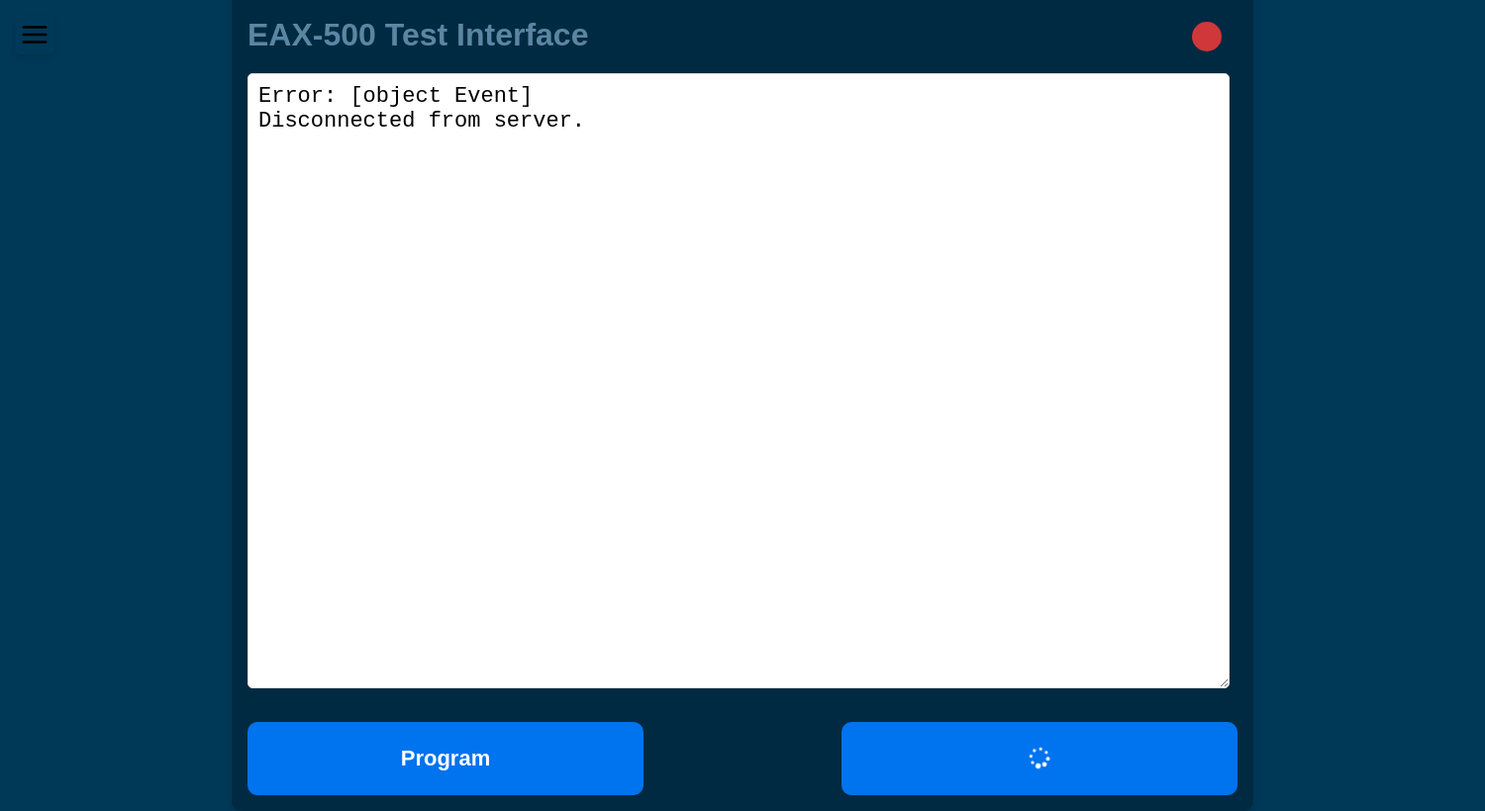
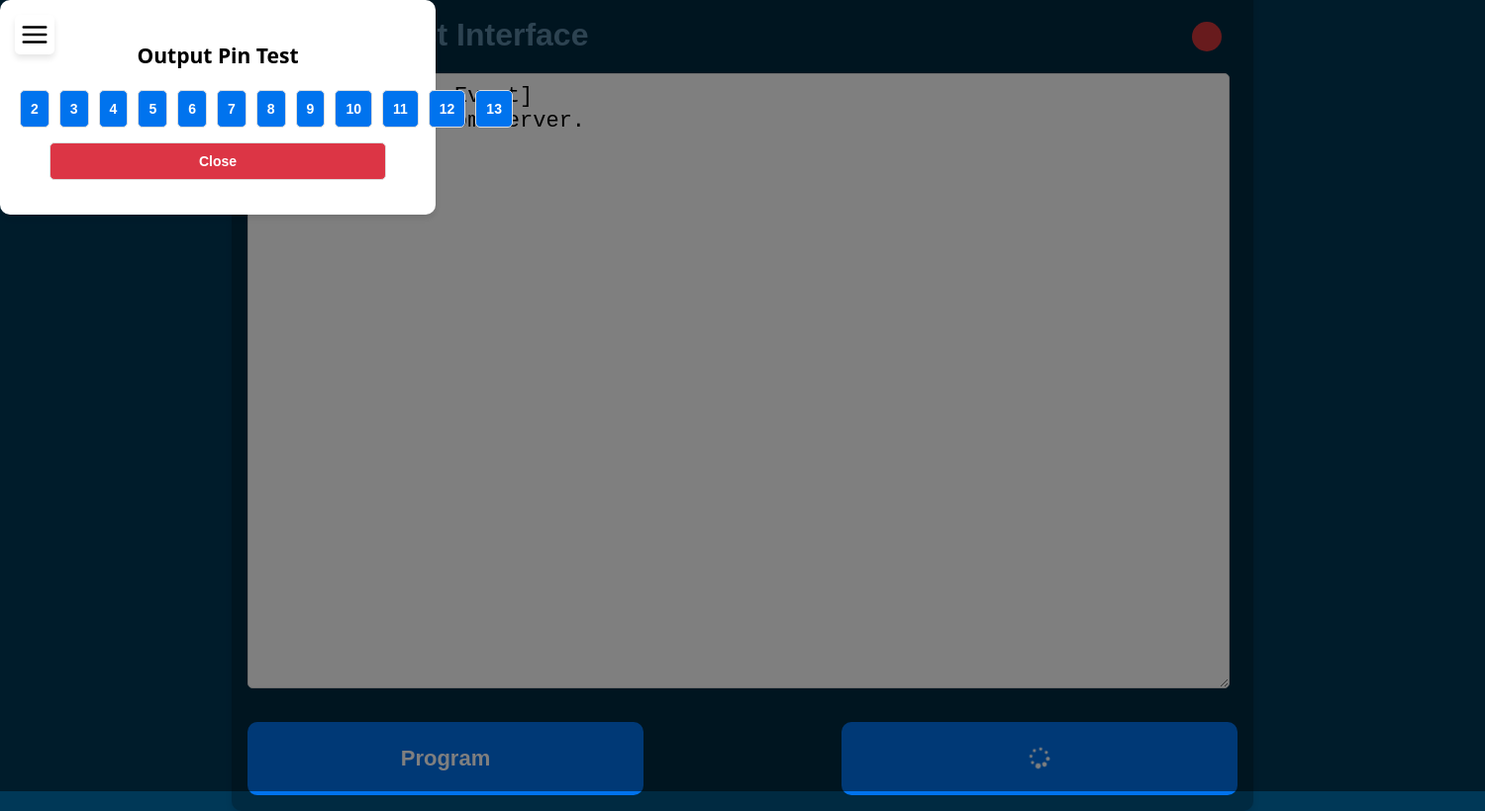
Before and after one commit to dhahaj/Serial-Interface, an Electron app: page public/index.html in a window 1500 px wide. Both pictures are taken after a click on the button "Test". Shown: the whole page at 99% size. Drawn offline with Linux system fonts and the light colour scheme.

Commit message:
Add relay control and output pin testing functionality in WebSocket connections

```diff
--- a/public/index.html
+++ b/public/index.html
@@ -85,29 +85,22 @@
   </div>
   <div id="settingsModal" class="modal">
     <div class="modal-content">
-      <h3>Configuration Menu</h3>
-      <label for="portSelect">Serial Port:</label>
-      <select id="portSelect">
-        <!-- Dynamically populated ports -->
-      </select>
-      <label for="deviceSelect">Device:</label>
-      <select id="deviceSelect">
-        <option value="EAX500">EAX500</option>
-        <option value="EAX503">EAX503</option>
-        <option value="EAX504">EAX504</option>
-        <option value="EAX505">EAX505</option>
-        <option value="EAX510">EAX510</option>
-        <option value="EAX520">EAX520</option>
-      </select>
-      <label for="chipSelect">Chip:</label>
-      <select id="chipSelect">
-        <option value="PIC16F627">PIC16F627</option>
-        <option value="PIC16F627A">PIC16F627A</option>
-        <option value="PIC16F628">PIC16F628</option>
-        <option value="PIC16F628A" selected>PIC16F628A</option>
-      </select>
-      <button id="connectBtn">Connect</button>
-
+      <h3>Output Pin Test</h3>
+      <!-- Create buttons to test pins 2 through 13 -->
+      <div class="button-row">
+        <button class="pin-btn" id="pin2" onclick="socket.send(JSON.stringify({ type: 'pin', pin: 13, value: 1 }))">2</button>
+        <button>3</button>
+        <button>4</button>
+        <button>5</button>
+        <button>6</button>
+        <button>7</button>
+        <button>8</button>
+        <button>9</button>
+        <button>10</button>
+        <button>11</button>
+        <button>12</button>
+        <button>13</button>
+      </div>
       <button class="close-btn" id="closeModalBtn">Close</button>
     </div>
   </div>
@@ -189,7 +182,10 @@
   console.log("Ports populated:", ports);
 };
 
-
+    // show settings modal
+    document.getElementById("testBtn").addEventListener("click", () => {
+      document.getElementById("settingsModal").style.display = "block";
+    });
 
 
     document.getElementById("closeModalBtn").addEventListener("click", () => {
--- a/public/styles.css
+++ b/public/styles.css
@@ -178,6 +178,11 @@ button {
     border-radius: 5px;
 }
 
+.pin-btn {
+    background: #0073ee;
+    color: white;
+}
+
 .close-btn {
     background: #dc3545;
     color: white;
```
Also changed, not shown: index.js (+28 -1 lines).
